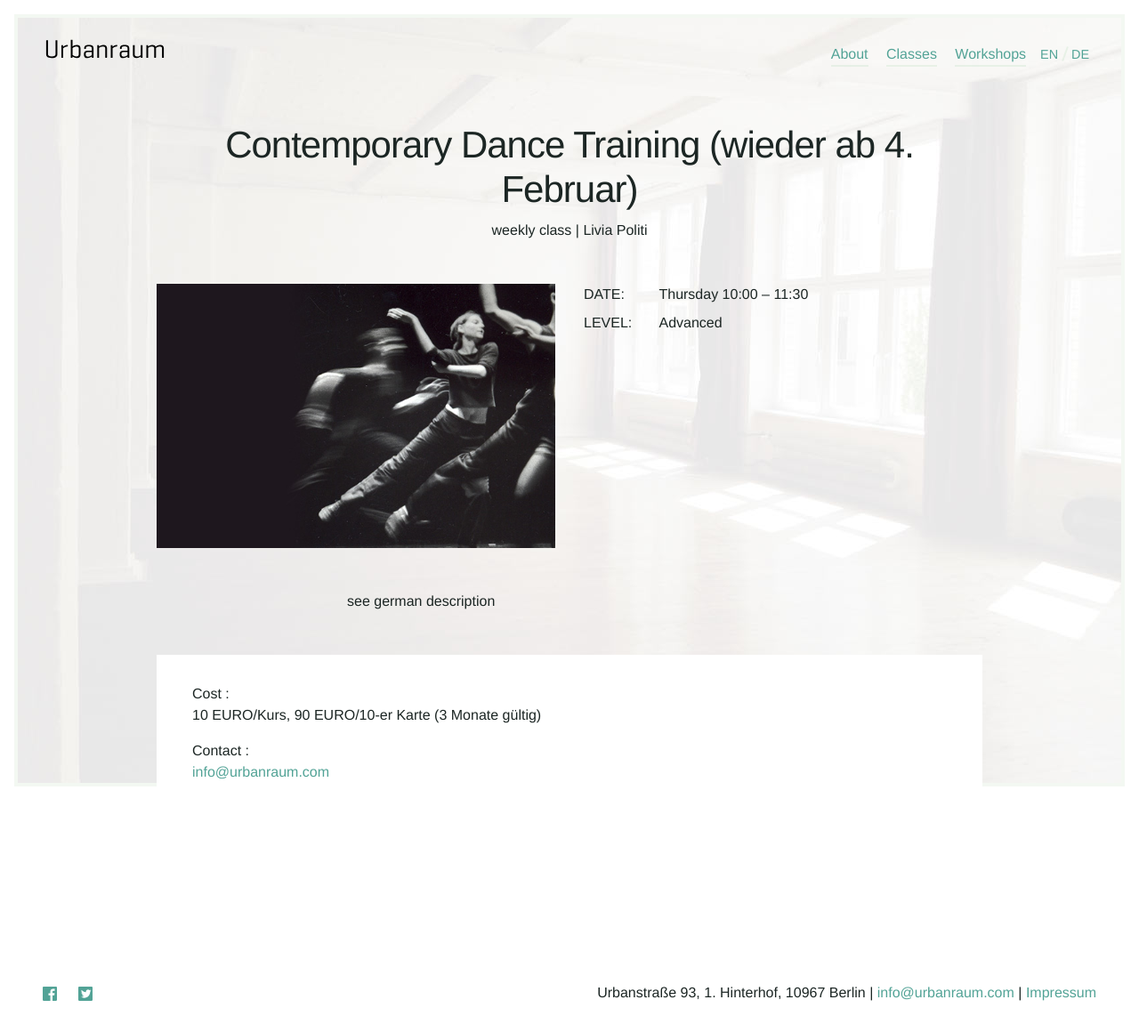
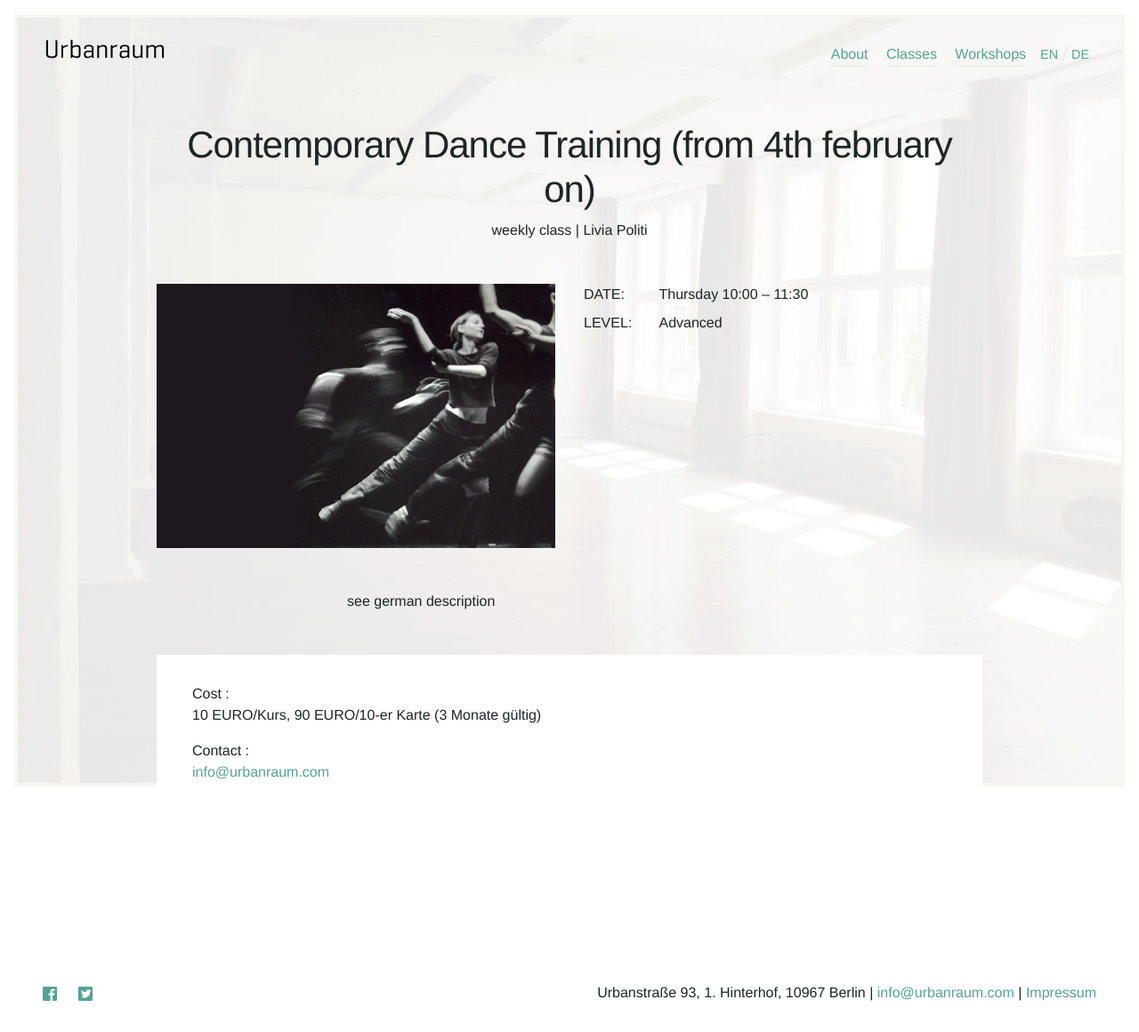
Before and after one commit to Kriesse/urbanraum, a Jekyll site: the page built from _classes/contemporary-dance-training.md, in a window 1280 px wide. Shown: the whole page at 89% size. Built offline with Jekyll 4.4.1, drawn with Linux system fonts in a browser that asks for light colours; nearby versions of some CDN libraries.

Commit message:
Update contemporary-dance-training.md
d-e

```diff
--- a/_classes/contemporary-dance-training.md
+++ b/_classes/contemporary-dance-training.md
@@ -1,6 +1,6 @@
 ---
-title_en: "Contemporary Dance Training (wieder ab 4. Februar)"
-title_de: "Contemporary Dance Training (from 4th february on)"
+title_en: "Contemporary Dance Training (from 4th february on)"
+title_de: "Contemporary Dance Training (wieder ab 4. Februar)"
 
 type_en: "weekly class"
 type_de: "Wöchentlicher Kurs"
```
